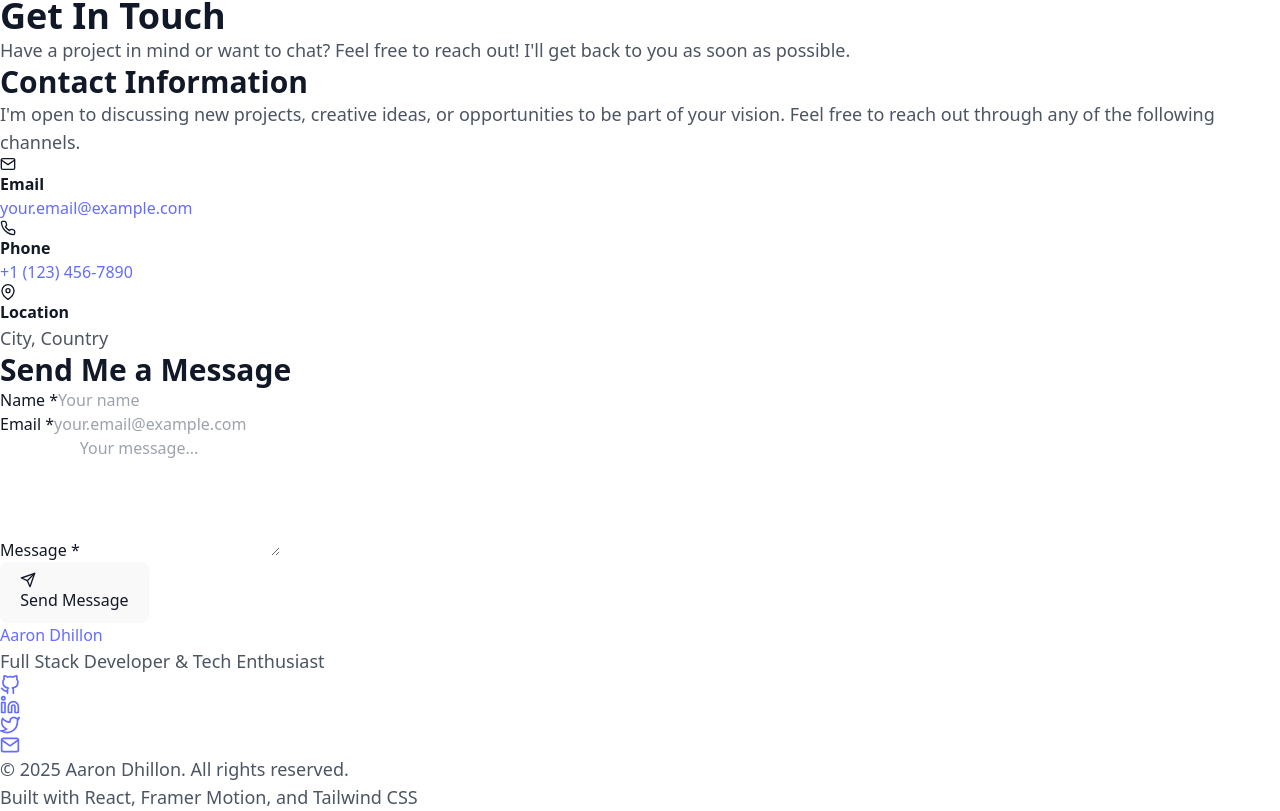
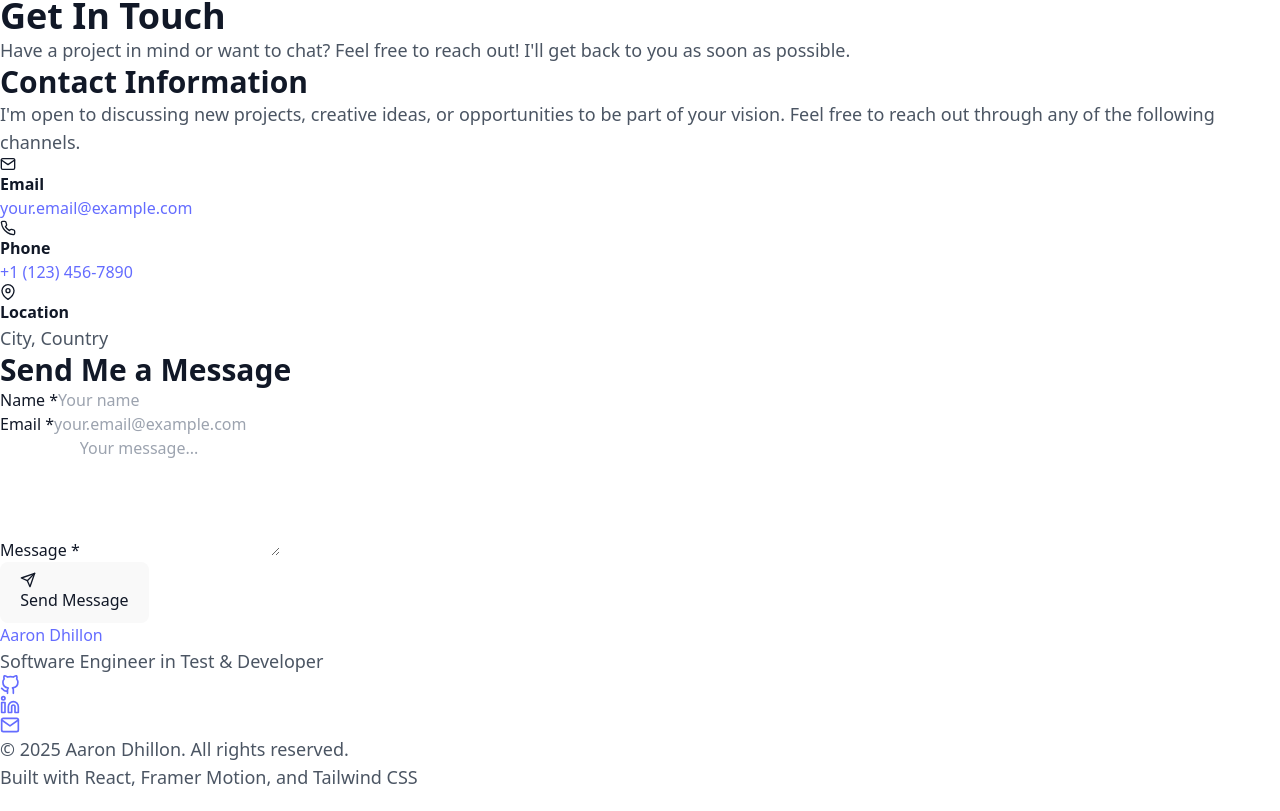
Before and after one commit to Aaron-Dhillon/portfolio, a React (Vite) app: page / in a window 1280 px wide. Shown: the part 3775-4586 px from the top of the page. Built offline with nearby package versions, Linux system fonts and the light colour scheme.

Commit message:
Changed footer

```diff
--- a/src/components/Footer.jsx
+++ b/src/components/Footer.jsx
@@ -6,22 +6,17 @@ const socialLinks = [
   {
     name: 'GitHub',
     icon: <FiGithub size={20} />,
-    url: 'https://github.com/yourusername',
+    url: 'https://github.com/Aaron-Dhillon',
   },
   {
     name: 'LinkedIn',
     icon: <FiLinkedin size={20} />,
-    url: 'https://linkedin.com/in/yourusername',
-  },
-  {
-    name: 'Twitter',
-    icon: <FiTwitter size={20} />,
-    url: 'https://twitter.com/yourusername',
+    url: 'https://www.linkedin.com/in/aarondhillon04/',
   },
   {
     name: 'Email',
     icon: <FiMail size={20} />,
-    url: 'mailto:your.email@example.com',
+    url: 'mailto:aarondhillon57@gmail.com',
   },
 ];
 
@@ -48,7 +43,7 @@ const Footer = () => {
               Aaron Dhillon
             </Link>
             <p className="text-gray-600 dark:text-gray-300 mt-2">
-              Full Stack Developer & Tech Enthusiast
+            Software Engineer in Test & Developer
             </p>
           </motion.div>
 
```
